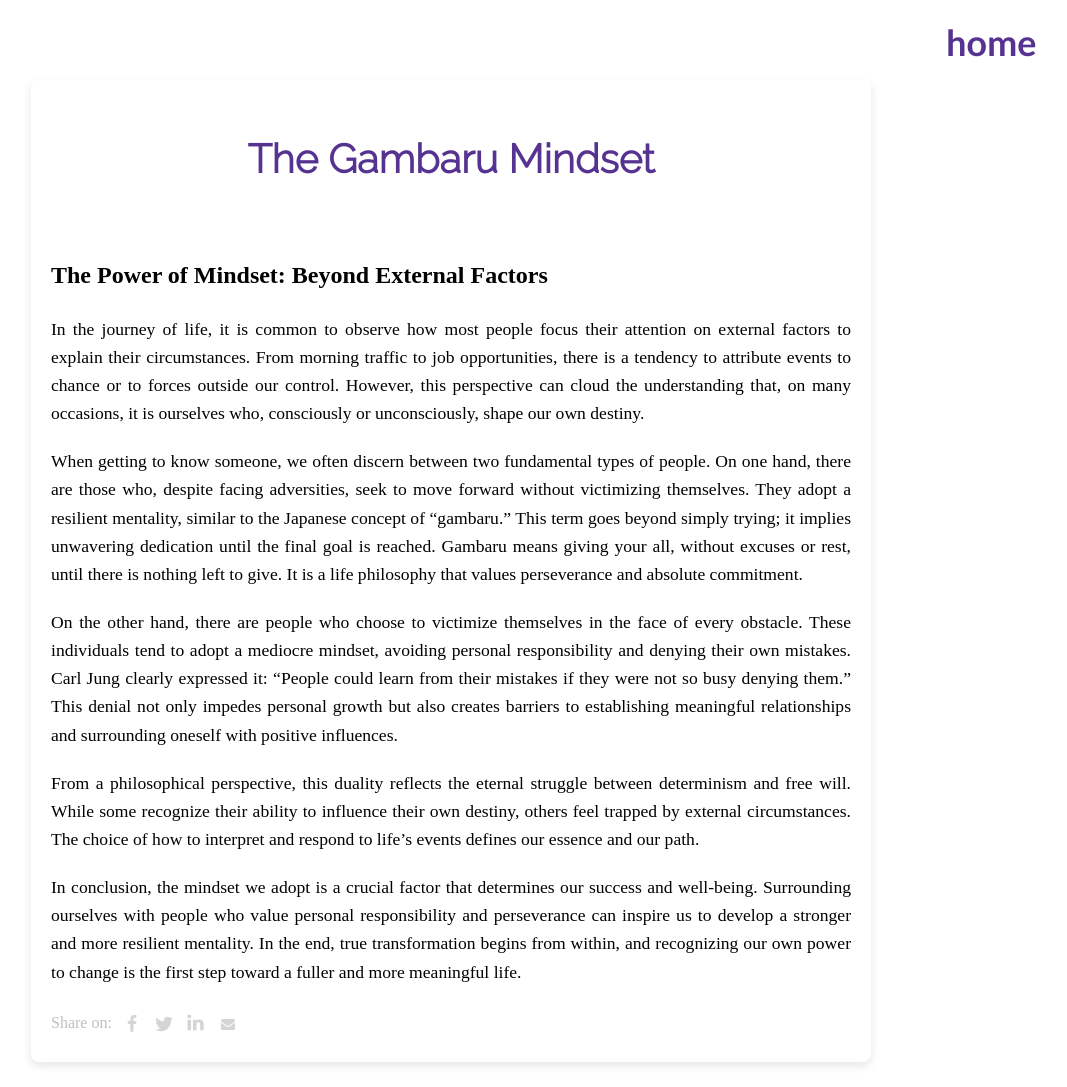
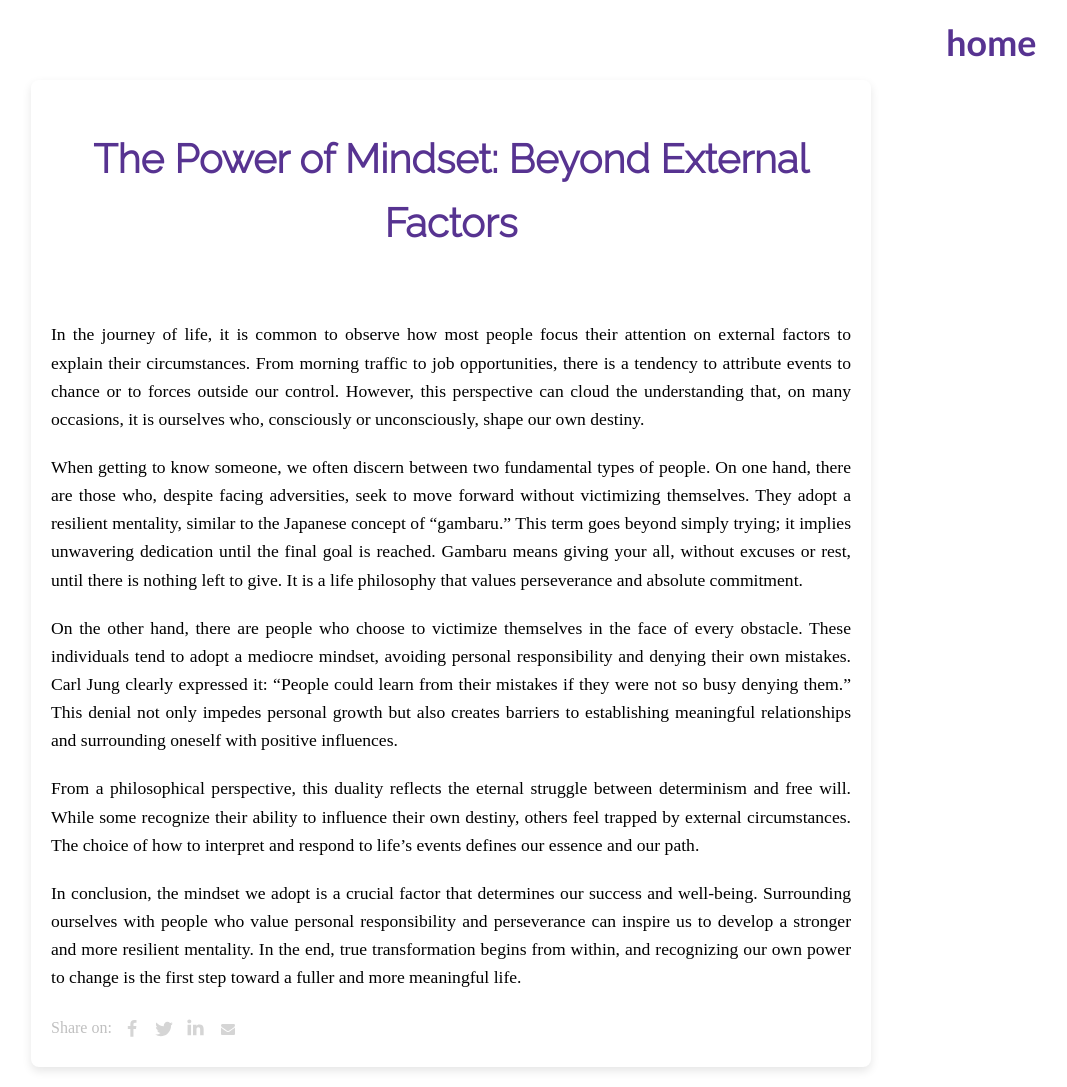
Before and after one commit to 123porAlan/123porAlan.github.io, a Jekyll site: the page built from _posts/2024-11-18-Beyond External Factors.md, in a window 1280 px wide. Shown: the whole page, without its empty margins (189-1256 px from the left). Built offline with Jekyll 4.4.1, drawn with Linux system fonts in a browser that asks for light colours.

Commit message:
fix the tittle of second post

```diff
--- a/_posts/2024-11-18-Beyond External Factors.md
+++ b/_posts/2024-11-18-Beyond External Factors.md
@@ -1,11 +1,8 @@
 ---
 layout: post
-title:  "The Gambaru Mindset"
+title:  "The Power of Mindset: Beyond External Factors"
 date:   2024-11-18
 ---
-
-
-## The Power of Mindset: Beyond External Factors
 
 In the journey of life, it is common to observe how most people focus their attention on external factors to explain their circumstances. From morning traffic to job opportunities, there is a tendency to attribute events to chance or to forces outside our control. However, this perspective can cloud the understanding that, on many occasions, it is ourselves who, consciously or unconsciously, shape our own destiny.
 
```
